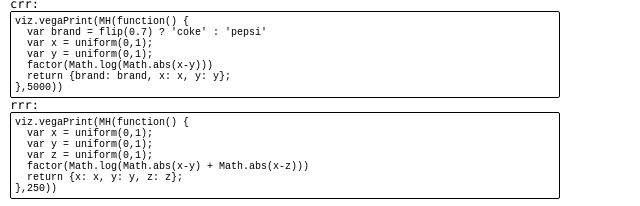
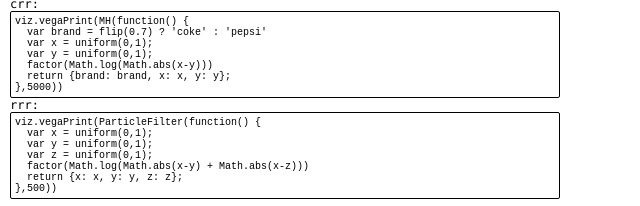
Before and after one commit to probmods/webppl-viz, a React app: page demo/index.html in a window 1280 px wide. Shown: the part 894-1100 px from the top of the page, 0-640 px from the left. Built offline with nearby package versions, Linux system fonts and the light colour scheme.

Commit message:
Use particle filter for rrr demo

```diff
--- a/demo/index.html
+++ b/demo/index.html
@@ -137,14 +137,13 @@
 },5000))</code></pre>
 
     rrr:
-    <pre><code>viz.vegaPrint(MH(function() {
+    <pre><code>viz.vegaPrint(ParticleFilter(function() {
   var x = uniform(0,1);
   var y = uniform(0,1);
   var z = uniform(0,1);
   factor(Math.log(Math.abs(x-y) + Math.abs(x-z)))
   return {x: x, y: y, z: z};
-},250))</code></pre>
-
+},500))</code></pre>
 
   </div>
 
```
